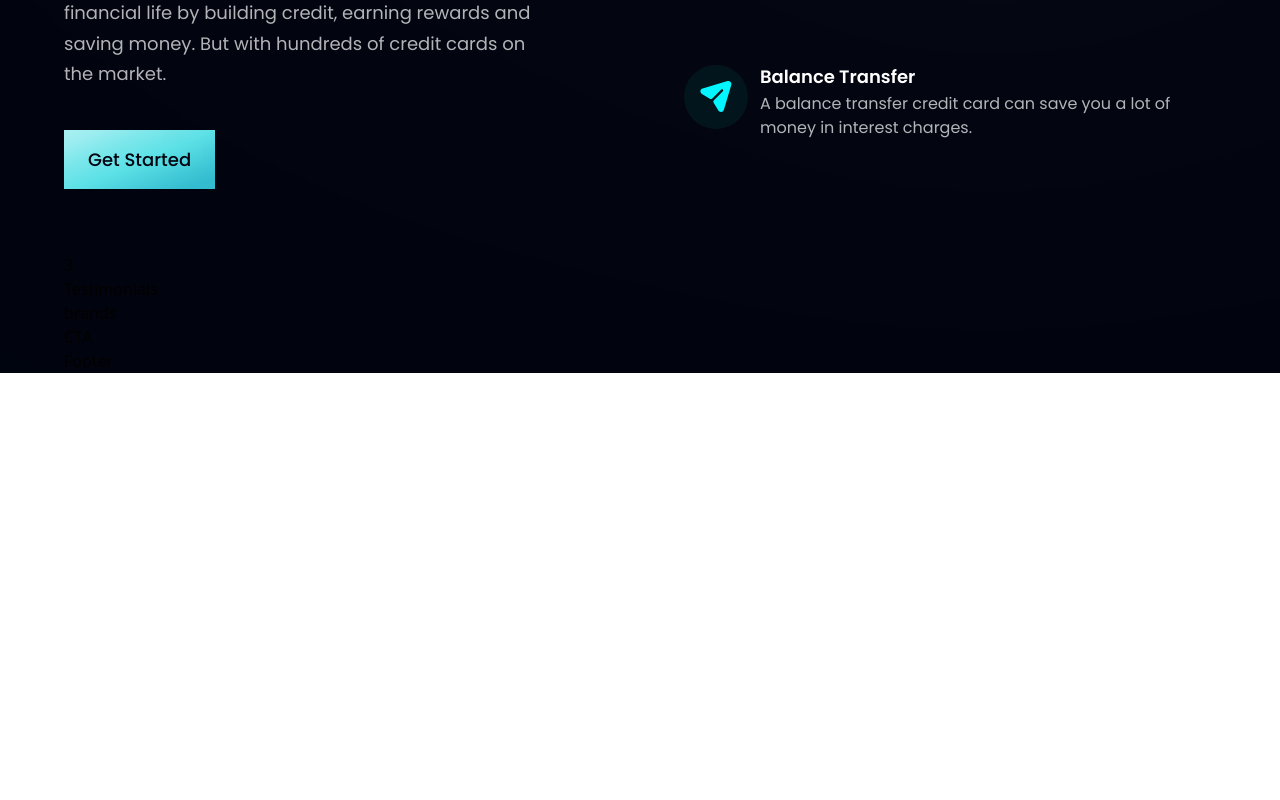
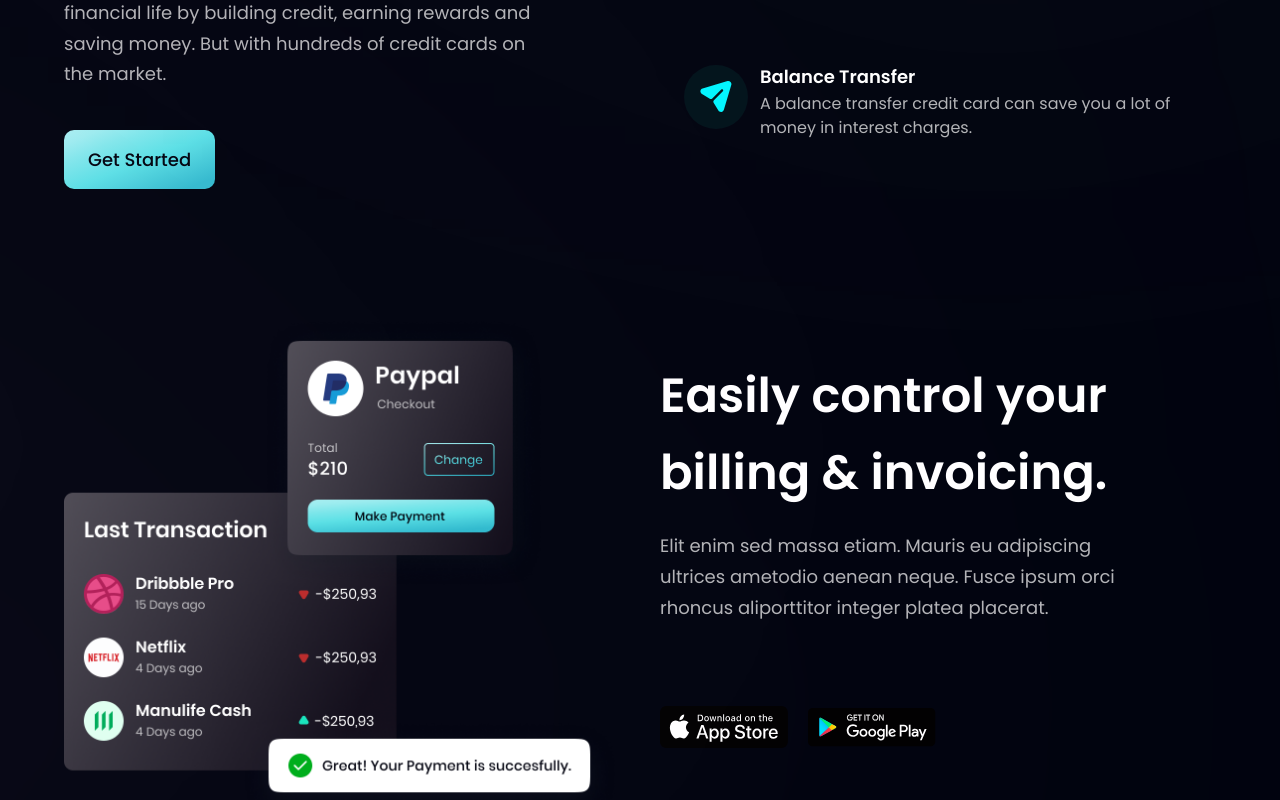
Before and after one commit to phattran2905/modern-bank-landing-page, a React (Vite) app: page / in a window 1280 px wide. Shown: the part 1300-2100 px from the top of the page. Before the commit the page ends 1673 px from the top, so only its background shows below. Built offline with nearby package versions, Linux system fonts and the light colour scheme.

Commit message:
Add Billing component

```diff
--- a/src/App.tsx
+++ b/src/App.tsx
@@ -4,6 +4,7 @@
 import Hero from "./components/Hero";
 import Stats from "./components/Stats";
 import Business from "./components/Business";
+import Billing from "./components/Billing";
 
 function App() {
 	return (
@@ -24,7 +25,7 @@
 				<div className={`${styles.boxWidth}`}>
 					<Stats />
 					<Business />
-					<div>3</div>
+					<Billing />
 					<div>Testimonials</div>
 					<div>brands</div>
 					<div>CTA</div>
--- /dev/null
+++ b/src/components/Billing.tsx
@@ -0,0 +1,40 @@
+import { apple, bill, google } from "../assets";
+import styles, { layout } from "../style";
+
+type Props = {};
+function Billing({}: Props) {
+	return (
+		<section
+			id="product"
+			className={`${layout.sectionReverse}`}
+		>
+			<div className={`${layout.sectionImgReverse}`}>
+				<img
+					src={bill}
+					alt="billing"
+					className="w-[100%] h-[100%] relative z-[5]"
+				/>
+
+				<div className="absolute z-[3] -left-1/2 w-[50%] h-[50%] top-0 rounded-full white__gradient"></div>
+				<div className="absolute z-[0] -left-1/2 w-[50%] h-[50%] bottom-0 rounded-full pink__gradient"></div>
+			</div>
+
+			<div className={`${layout.sectionInfo}`}>
+				<h2 className={`${styles.heading2}`}>
+					Easily control your <br className="sm:block hidden" />
+					billing & invoicing.
+				</h2>
+				<p className={`${styles.paragraph} max-w-[470px] mt-5`}>
+					Elit enim sed massa etiam. Mauris eu adipiscing ultrices ametodio aenean neque. Fusce
+					ipsum orci rhoncus aliporttitor integer platea placerat.
+				</p>
+
+        <div className="flex flex-row flex-wrap sm:mt-10 mt-6">
+          <img src={apple} alt="apple_store" className="w-[128px] h-[128px] object-contain mr-5 cursor-pointer" />
+          <img src={google} alt="google_play" className="w-[128px] h-[128px] object-contain mr-5 cursor-pointer" />
+        </div>
+			</div>
+		</section>
+	);
+}
+export default Billing;
--- a/src/components/Button.tsx
+++ b/src/components/Button.tsx
@@ -4,7 +4,7 @@
 
 function Button({styles}: Props) {
   return (
-    <button type="button" className={`${styles} py-4 px-6 bg-blue-gradient font-poppins font-medium text-[18px] text-primary outline-none}`}>
+    <button type="button" className={`${styles} py-4 px-6 bg-blue-gradient font-poppins font-medium text-[18px] text-primary outline-none rounded-[10px]`}>
       Get Started
     </button>
   )
```
